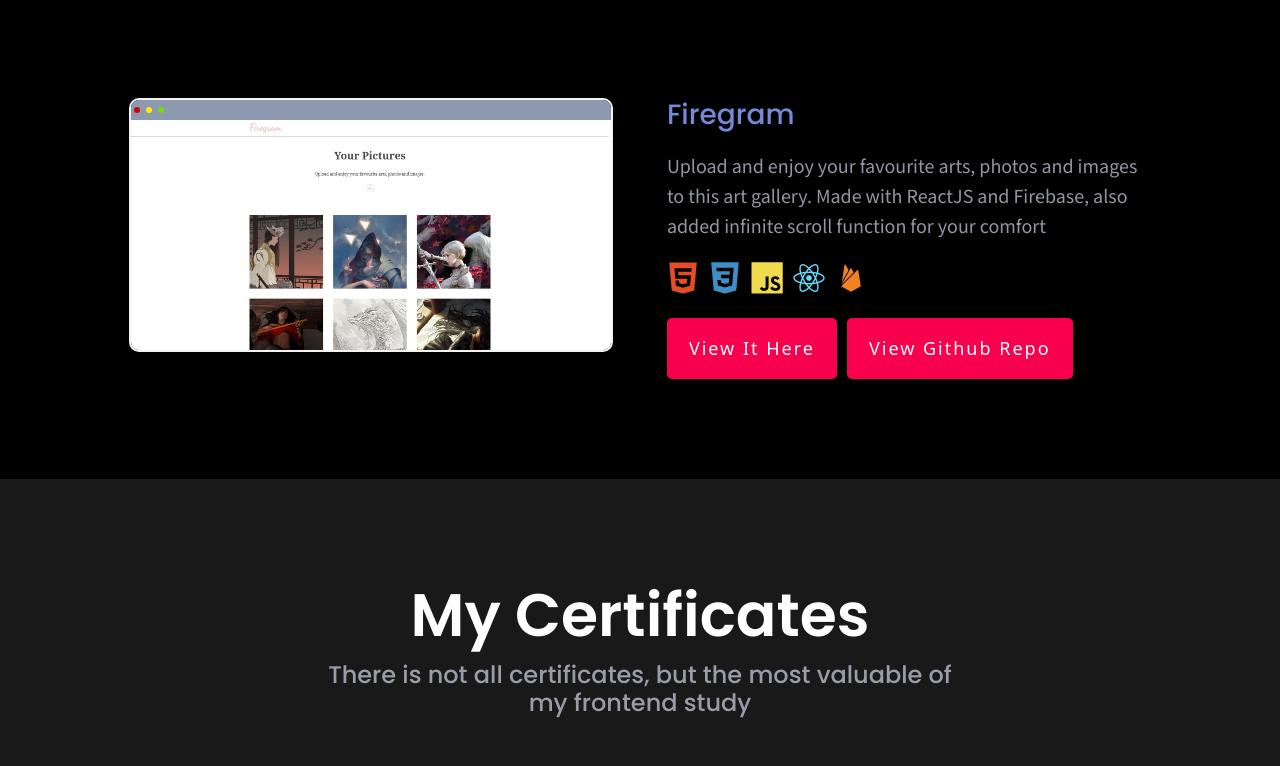
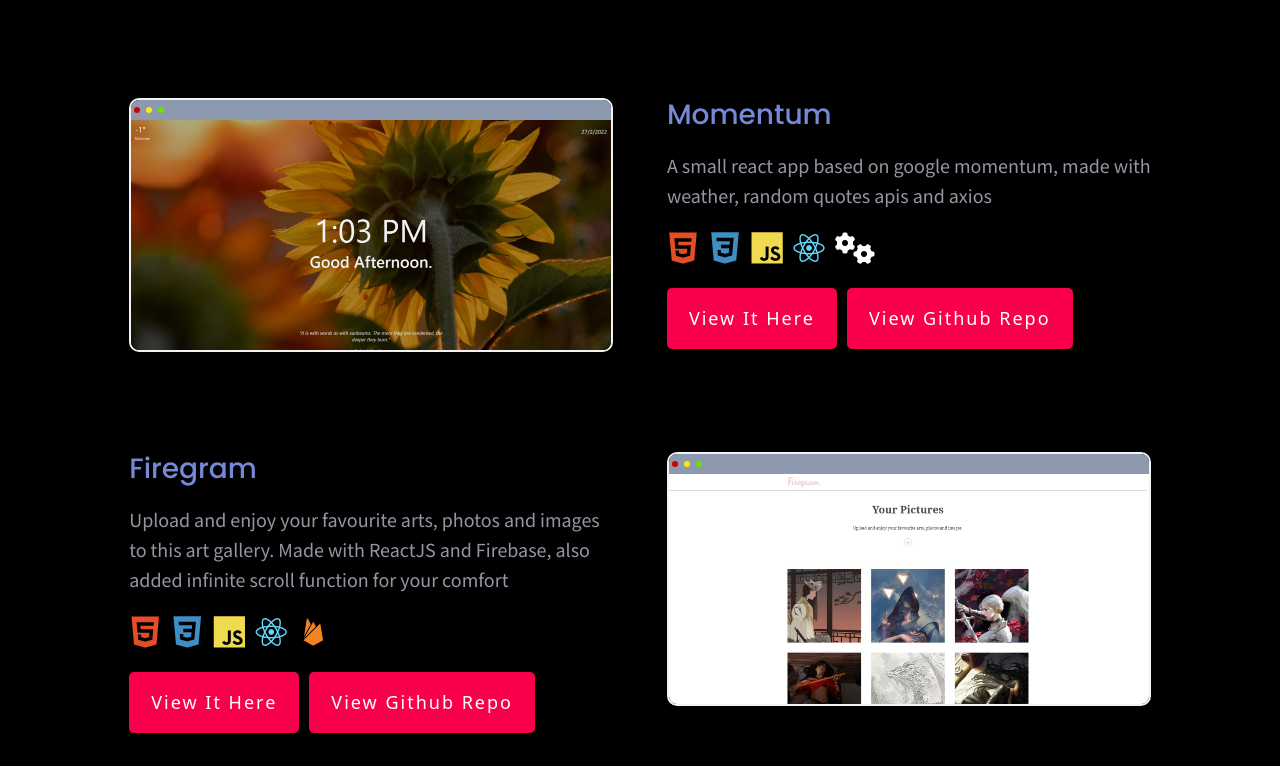
Before and after one commit to dkimd5/react-portfolio, a React (Create React App) app: page / in a window 1280 px wide. Shown: the part 2453-3219 px from the top of the page. Built offline with nearby package versions, Linux system fonts and the light colour scheme.

Commit message:
Add momentum card project

```diff
--- a/src/components/Projects/ProjectCard/ProjectCard.css
+++ b/src/components/Projects/ProjectCard/ProjectCard.css
@@ -11,7 +11,7 @@
     transform: translateY(-87%);
 }
 
-.project__card:nth-child(3n) .project__img:hover {
+.project__card:nth-child(4n) .project__img:hover {
     transform: translateY(-69%);
 }
 
@@ -84,6 +84,10 @@
     font-size: 2rem;
 }
 
+.project__icons i.devicon.fas.fa-cogs {
+    color: #fff;
+}
+
 .project__buttons {
     display: flex;
     gap: 10px
--- a/src/components/Projects/Projects.js
+++ b/src/components/Projects/Projects.js
@@ -4,6 +4,7 @@ import "./Projects.css";
 import waxomImg from "../../images/project-waxom-img.jpg";
 import messengerImg from "../../images/project-messenger-img.jpg";
 import firegramImg from "../../images/project-firegram-img.jpg";
+import momentumImg from "../../images/project-momentum-img.jpeg";
 
 const projectList = [
   {
@@ -37,12 +38,21 @@ const projectList = [
       "devicon devicon-materialui-plain colored",
     ],
   },
-  // {
-  //   name: "CookBook",
-  //   deployLink: "",
-  //   githubLink: "",
-  //   image: "",
-  // },
+  {
+    name: "Momentum",
+    deployLink: "https://dkimd5.github.io/momentum-clone/",
+    githubLink: "https://github.com/dkimd5/momentum-clone",
+    image: momentumImg,
+    description:
+      "A small react app based on google momentum, made with weather, random quotes apis and axios",
+    icons: [
+      "devicon devicon-html5-plain colored",
+      "devicon devicon-css3-plain colored",
+      "devicon devicon-javascript-plain colored",
+      "devicon devicon-react-original colored",
+      "devicon fas fa-cogs",
+    ],
+  },
   {
     name: "Firegram",
     deployLink: "https://react-app-firegram.herokuapp.com/",
```
Also changed, not shown: src/images/project-momentum-img.jpeg (added).
